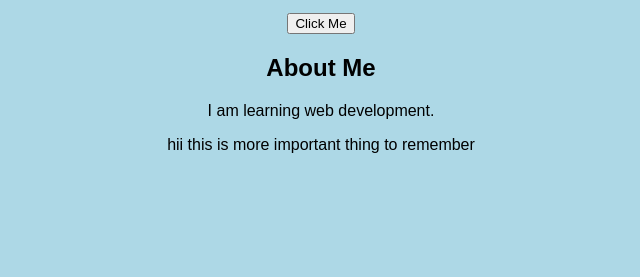
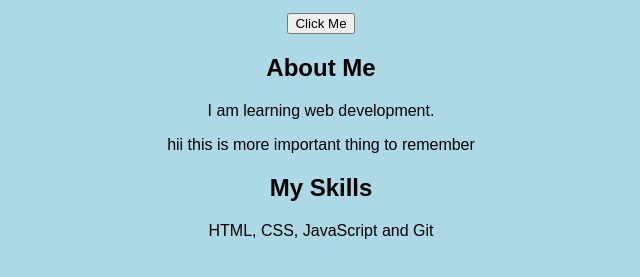
Before and after one commit to 122-code/my-portfolio, a plain HTML site: page index.html in a window 1280 px wide. Shown: the part 101-378 px from the top of the page, without its empty margins (319-959 px from the left). Drawn offline with Linux system fonts and the light colour scheme.

Commit message:
added my skills secttion

```diff
--- a/index.html
+++ b/index.html
@@ -19,3 +19,7 @@
   <p>I am learning web development.</p>
 </section>
 hii this is more important thing to remember
+<section>
+    <h2>My Skills</h2>
+    <p>HTML, CSS, JavaScript and Git</p>
+</section>
```
